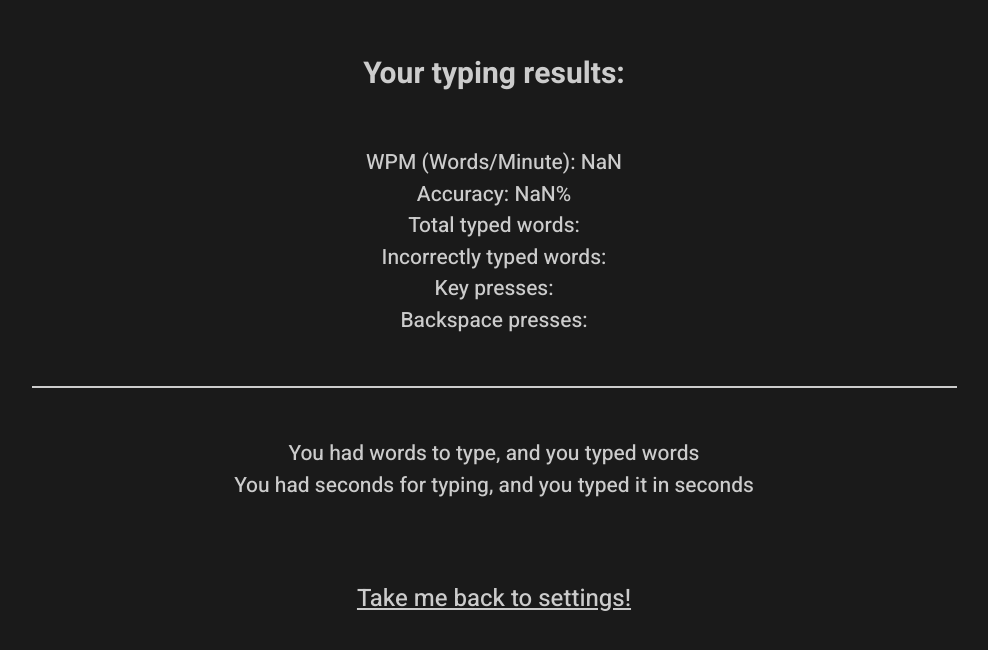
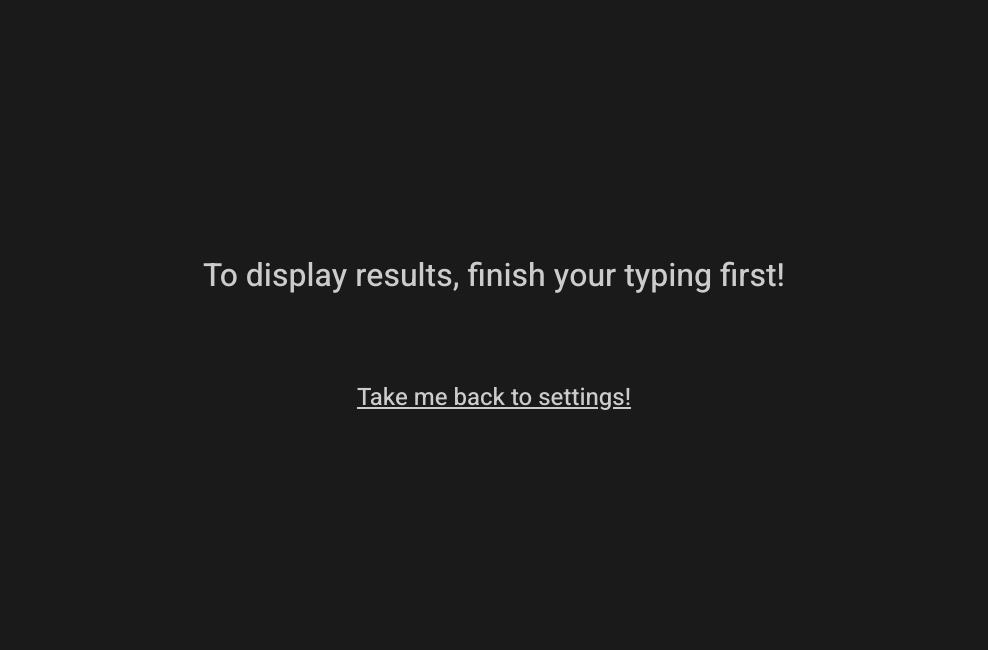
Before and after one commit to Dolidodzik/TypingSpeedTest, a Vue app: page / in a window 1280 px wide. Shown: the part 2053-2703 px from the top of the page, without its empty margins (146-1134 px from the left). Built offline with nearby package versions, Linux system fonts and the light colour scheme.

Commit message:
Made end-screen component responsive, blocked showing results when typing is incomplete

```diff
--- a/src/components/end_screen/end_screen.css
+++ b/src/components/end_screen/end_screen.css
@@ -24,4 +24,26 @@
   text-decoration: underline;
   font-size: 24px;
   font-weight: 500;
+  cursor: pointer;
 }
+
+.finish-typing-message{
+  font-size: 30px;
+  font-weight: 500;
+  padding-top: 150px;
+}
+
+@media only screen and (min-width: 992px){
+  .stat{
+    font-size: 25px;
+  }
+  .end-screen-header{
+    font-size: 33px;
+    margin-bottom: 80px;
+  }
+  .finish-typing-message{
+    font-size: 32px;
+    font-weight: 500;
+    padding-top: 200px;
+  }
+}
--- a/src/components/end_screen/end_screen.html
+++ b/src/components/end_screen/end_screen.html
@@ -1,7 +1,7 @@
 <section class="end-screen" id="endscreen">
 
 
-
+  <span v-if="typing_finished_at_least_once">
      <header class="end-screen-header col-12"> Your typing results: </header>
 
      <div class="stat col-12"> WPM (Words/Minute): {{ this.ssdata.typed_words / this.ssdata.typed_in * 60 }} </div>
@@ -11,12 +11,18 @@
      <div class="stat col-12"> Key presses: {{ this.ssdata.actions }} </div>
      <div class="stat col-12"> Backspace presses: {{ this.ssdata.backspaces_pressed }} </div>
 
-   <div class="col-1"></div>
-   <div class="spacer col-10"></div>
-   <div class="col-1"></div>
+     <div class="col-1 col-md-2 col-lg-3 col-xl-4"></div>
+     <div class="spacer col-10 col-lg-6 col-xl-4"></div>
+     <div class="col-1 col-md-2 col-lg-3 col-xl-4"></div>
 
      <div class="stat col-12"> You had {{ this.ssdata.max_words }} words to type, and you typed {{ this.ssdata.typed_words }} words </div>
      <div class="stat col-12"> You had {{ this.ssdata.max_time }} seconds for typing, and you typed it in {{ this.ssdata.typed_in }} seconds </div>
+  </span>
+  <span v-else>
+    <div class="col-12 finish-typing-message">
+      To display results, finish your typing first!
+    </div>
+  </span>
 
 
    <div class="endscreen-link" v-scroll-to="'#settings'"> Take me back to settings! </div>
--- a/src/components/end_screen/end_screen.js
+++ b/src/components/end_screen/end_screen.js
@@ -8,7 +8,9 @@ export default {
     return {
       ssdata: {
 
-      }
+      },
+      /* Boolean marked as true if user finished typing at least once. Only if equals to true results can be displayed */
+      typing_finished_at_least_once: false,
     }
   },
   computed: {
@@ -18,6 +20,7 @@ export default {
     this.$root.$on('typing-finished', data => {
      console.log(data);
      this.ssdata = data;
+     this.typing_finished_at_least_once = true;
     });
   },
   methods: {
```
Lines whose indentation alone changed are shown as unchanged.
